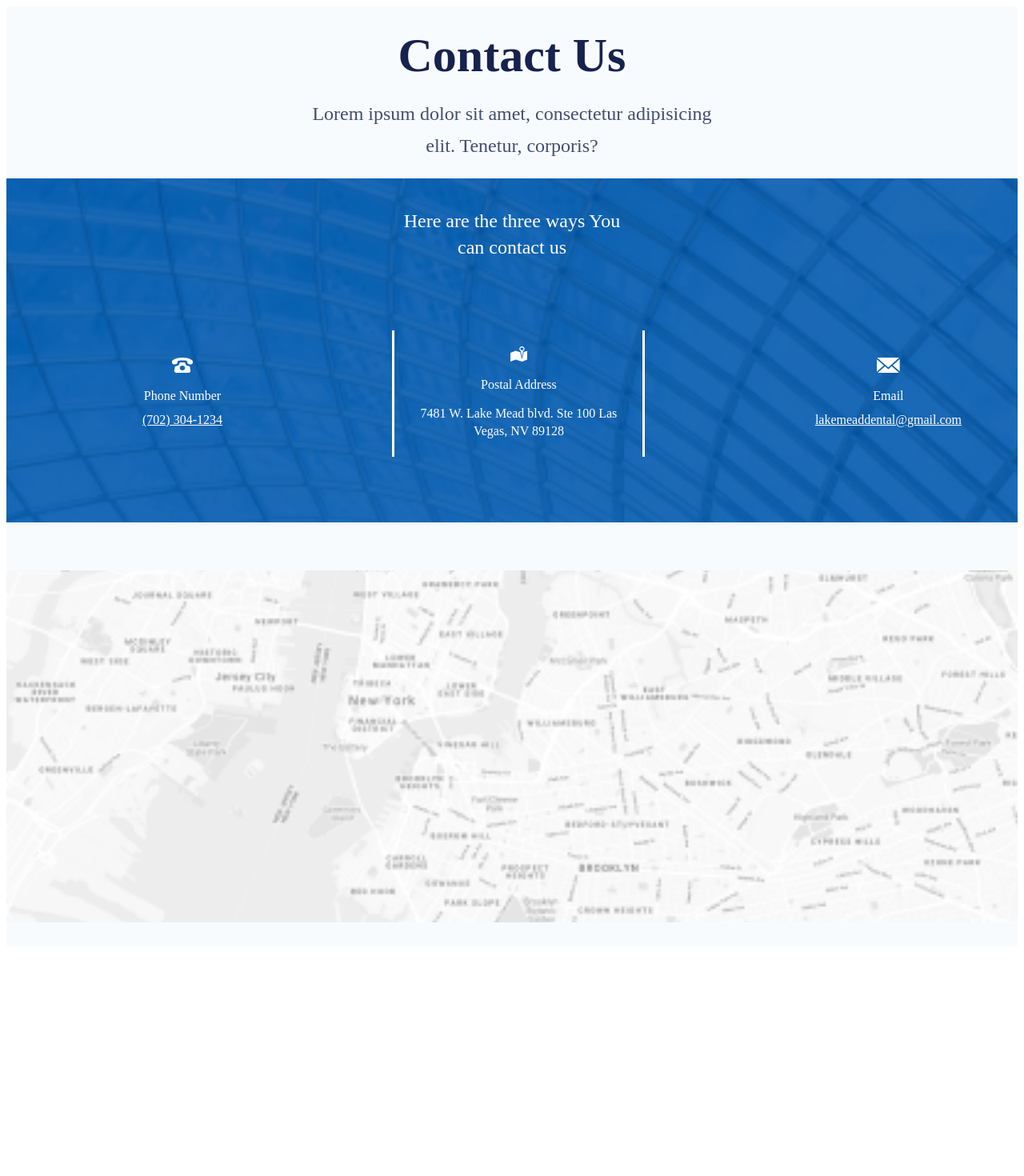
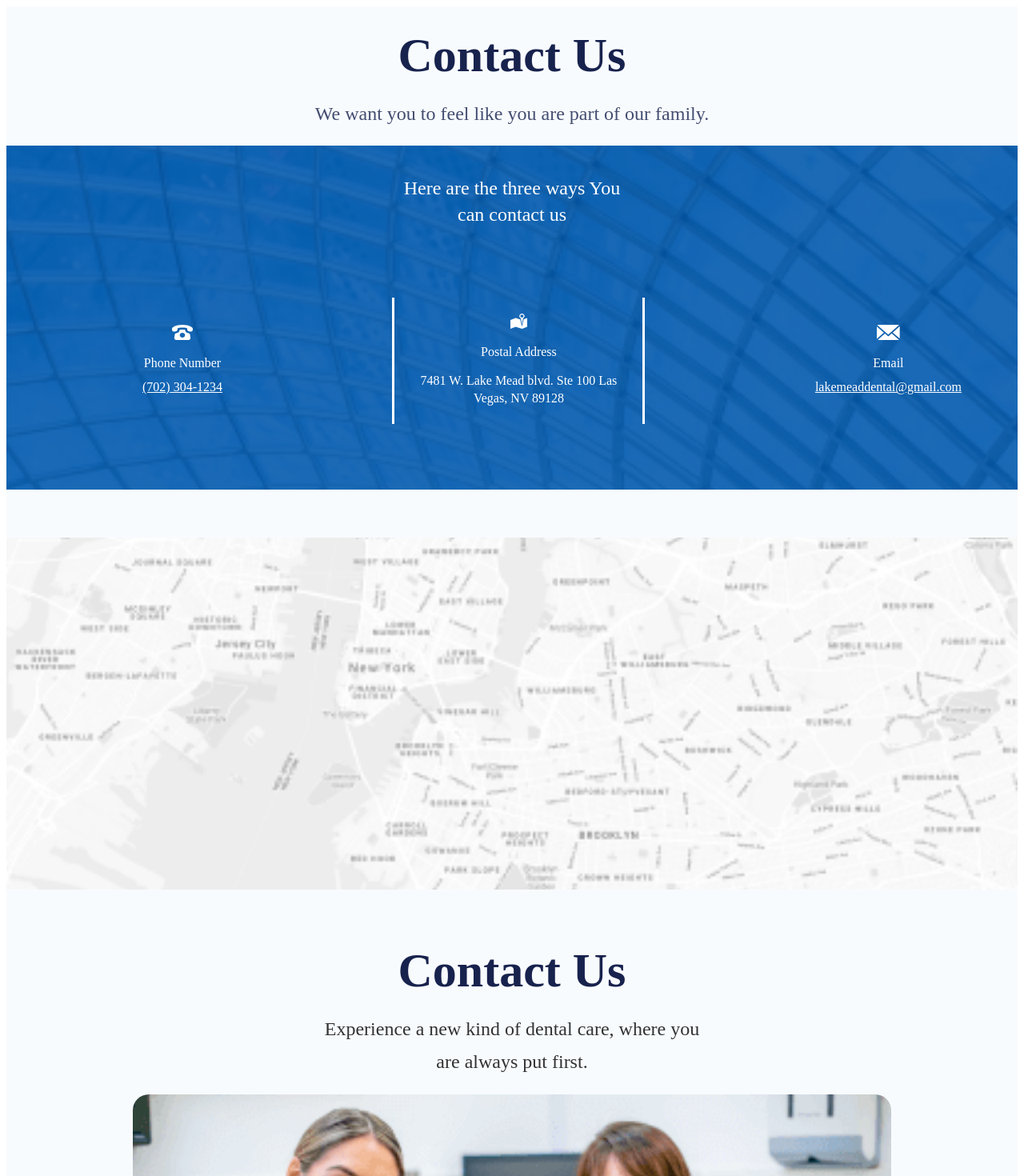
Before and after one commit to idenispankov/lake_mead_dental_next_js, a Next.js app: page /contact-us in a window 1280 px wide. Shown: the top 1470 px of the page at 80% size. Before the commit the page ends 1191 px from the top, so only its background shows below. Built offline with nearby package versions, Linux system fonts and the light colour scheme.

Commit message:
contact page component

```diff
--- a/components/ContactPage/ContactPageComponent.js
+++ b/components/ContactPage/ContactPageComponent.js
@@ -4,14 +4,15 @@ import Image from 'next/image';
 import phoneIcon from '../../public/images/contact_phone_icon.svg';
 import mapIcon from '../../public/images/contact_map_icon.svg';
 import emailIcon from '../../public/images/contact_email_icon.svg';
+import ContactUs from '../ContactUs/ContactUs';
 
 export default function ContactPageComponent() {
   return (
+    <>
       <section className={styles.section}>
         <h1 className={MainStyles.heading}>Contact Us</h1>
         <p className={styles.section__text}>
-        Lorem ipsum dolor sit amet, consectetur adipisicing elit. Tenetur,
-        corporis?
+          We want you to feel like you are part of our family.
         </p>
         <div className={styles.container}>
           <div className={styles.overlay}>
@@ -54,5 +55,7 @@ export default function ContactPageComponent() {
         </div>
         <div className={styles.map}></div>
       </section>
+      <ContactUs />
+    </>
   );
 }
```
Lines whose indentation alone changed are shown as unchanged.
